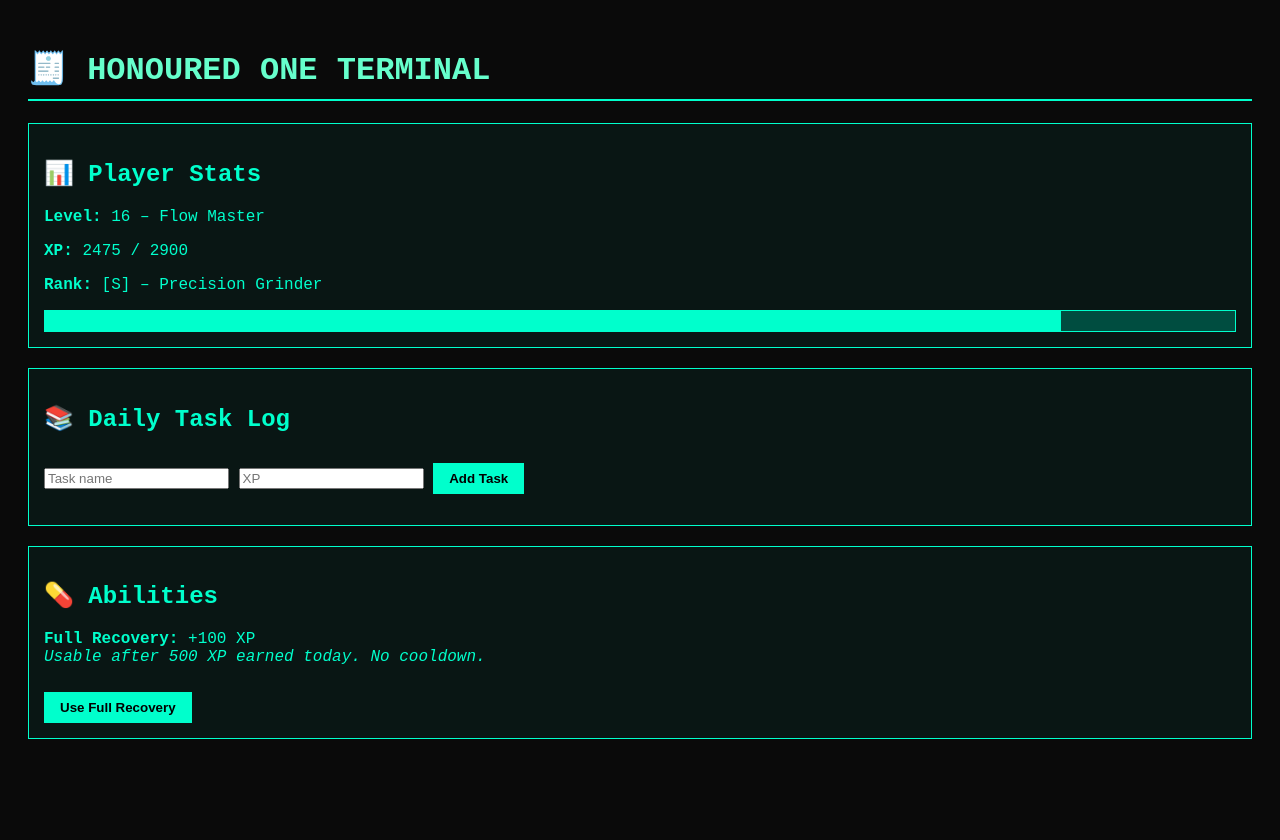
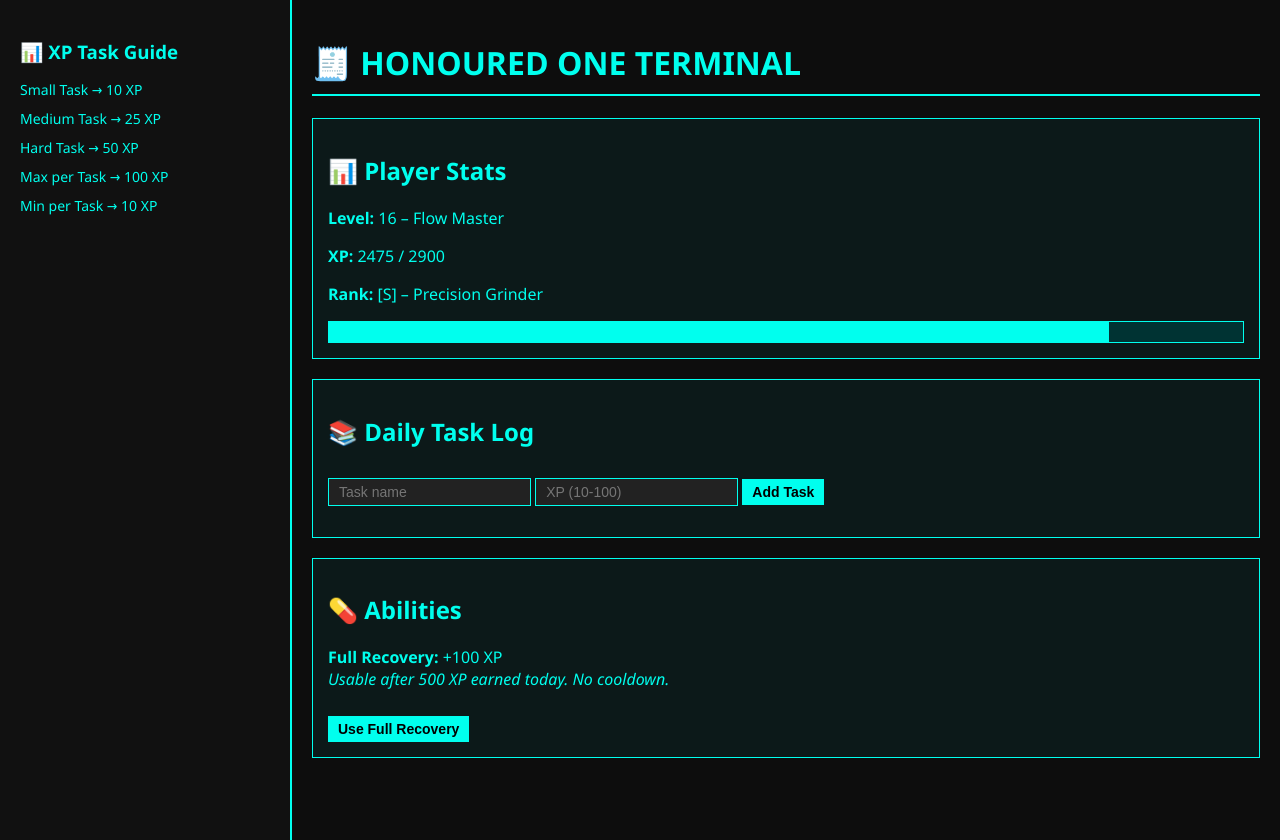
Before and after one commit to MASKBOI7/The-Honoured-One, a plain HTML site: page index.html in a window 1280 px wide. Before the commit the page ends 800 px from the top, so only its background shows below. Drawn offline with Linux system fonts and the light colour scheme.

Commit message:
Update index.html

```diff
--- a/index.html
+++ b/index.html
@@ -6,42 +6,74 @@
   <title>Honoured One Terminal</title>
   <style>
     body {
-      background-color: #0a0a0a;
-      color: #00ffcc;
-      font-family: 'Courier New', Courier, monospace;
+      background-color: #0d0d0d;
+      color: #00ffee;
+      font-family: 'Segoe UI', Tahoma, Geneva, Verdana, sans-serif;
+      margin: 0;
+      display: flex;
+    }
+    .sidebar {
+      width: 250px;
+      background: #111;
+      padding: 20px;
+      border-right: 2px solid #00ffee;
+      height: 100vh;
+    }
+    .sidebar h3 {
+      color: #00ffee;
+      margin-bottom: 10px;
+    }
+    .sidebar ul {
+      list-style: none;
+      padding-left: 0;
+    }
+    .sidebar li {
+      margin-bottom: 10px;
+      font-size: 14px;
+    }
+    .main {
+      flex: 1;
       padding: 20px;
     }
     h1 {
-      color: #66ffcc;
-      border-bottom: 2px solid #00ffcc;
+      color: #00ffee;
+      border-bottom: 2px solid #00ffee;
       padding-bottom: 10px;
     }
     .stat-block, .task-log, .ability-section {
       margin: 20px 0;
       padding: 15px;
-      border: 1px solid #00ffcc;
-      background: rgba(0, 255, 204, 0.05);
+      border: 1px solid #00ffee;
+      background: rgba(0, 255, 238, 0.05);
     }
     .progress-bar {
-      background: #004d40;
-      border: 1px solid #00ffcc;
+      background: #003333;
+      border: 1px solid #00ffee;
       height: 20px;
       margin-top: 5px;
       position: relative;
     }
     .progress-fill {
-      background: #00ffcc;
+      background: #00ffee;
       height: 100%;
       width: 0%;
     }
+    input, button {
+      margin-top: 10px;
+      padding: 5px 10px;
+      font-size: 14px;
+      border: none;
+    }
+    input {
+      background: #222;
+      color: #00ffee;
+      border: 1px solid #00ffee;
+    }
     button {
-      background: #00ffcc;
+      background: #00ffee;
       color: #000;
-      border: none;
-      padding: 8px 16px;
+      font-weight: bold;
       cursor: pointer;
-      font-weight: bold;
-      margin-top: 10px;
     }
     .button-disabled {
       background: #444;
@@ -51,6 +83,17 @@
   </style>
 </head>
 <body>
+  <div class="sidebar">
+    <h3>📊 XP Task Guide</h3>
+    <ul>
+      <li>Small Task → 10 XP</li>
+      <li>Medium Task → 25 XP</li>
+      <li>Hard Task → 50 XP</li>
+      <li>Max per Task → 100 XP</li>
+      <li>Min per Task → 10 XP</li>
+    </ul>
+  </div>
+  <div class="main">
     <h1>🧾 HONOURED ONE TERMINAL</h1>
 
     <div class="stat-block">
@@ -66,7 +109,7 @@
     <div class="task-log">
       <h2>📚 Daily Task Log</h2>
       <input type="text" id="taskName" placeholder="Task name" />
-    <input type="number" id="taskXP" placeholder="XP" />
+      <input type="number" id="taskXP" placeholder="XP (10-100)" />
       <button onclick="addTask()">Add Task</button>
       <ul id="taskList"></ul>
     </div>
@@ -76,11 +119,12 @@
       <p><strong>Full Recovery:</strong> +100 XP<br><em>Usable after 500 XP earned today. No cooldown.</em></p>
       <button id="fullRecoveryBtn" onclick="useFullRecovery()" class="button-disabled" disabled>Use Full Recovery</button>
     </div>
+  </div>
 
   <script>
-    let xp = 2475;
+    let xp = parseInt(localStorage.getItem('xp')) || 2475;
     const xpCap = 2900;
-    let dailyXP = 625;
+    let dailyXP = parseInt(localStorage.getItem('dailyXP')) || 625;
     const taskList = document.getElementById('taskList');
 
     function updateXP() {
@@ -93,12 +137,19 @@
         btn.disabled = false;
         btn.classList.remove('button-disabled');
       }
+
+      localStorage.setItem('xp', xp);
+      localStorage.setItem('dailyXP', dailyXP);
     }
 
     function addTask() {
       const name = document.getElementById('taskName').value;
-      const value = parseInt(document.getElementById('taskXP').value);
-      if (!name || isNaN(value)) return;
+      let value = parseInt(document.getElementById('taskXP').value);
+
+      if (!name || isNaN(value) || value < 10 || value > 100) {
+        alert("XP must be between 10 and 100.");
+        return;
+      }
 
       xp += value;
       dailyXP += value;
```
Lines whose indentation alone changed are shown as unchanged.
